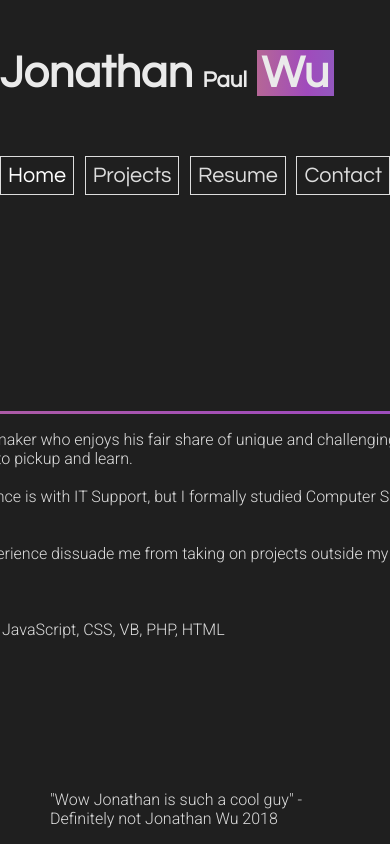
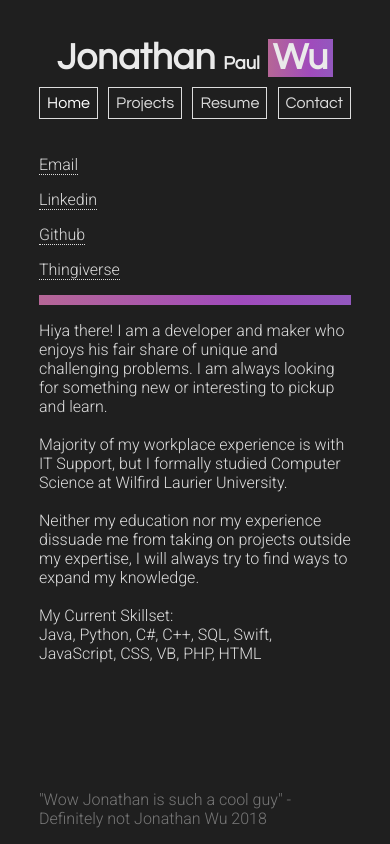
Before and after one commit to wuwica/personalwebsite, a PHP site: page / in a window 390 px wide; the page is wider, and only the part inside the window is pictured. Run offline with PHP 8.4, Linux system fonts and the light colour scheme; some libraries are stand-ins or nearby versions.

Commit message:
adding mobile support
also fixing some quirky bits

```diff
--- a/index.html
+++ b/index.html
@@ -11,6 +11,7 @@
     <link href="https://fonts.googleapis.com/css?family=Questrial|Roboto:300" rel="stylesheet">
     <link rel="icon" href="favicon.ico" type="image/x-icon" />
     <link rel="shortcut icon" href="favicon.ico" type="image/x-icon" />
+    <meta name="viewport" content="width=device-width, initial-scale=1, user-scalable=no">
 
 </head>
 
@@ -210,7 +211,7 @@
 
     <div class=footer>
         <div id="footer-content">
-            <p>"Wow Jonathan is such a cool guy" - Definitely not Jonathan Wu 2018</p>
+            <p id="footer-colour">"Wow Jonathan is such a cool guy" - Definitely not Jonathan Wu 2018</p>
         </div>
     </div>
 </body>
--- a/mainSheet.css
+++ b/mainSheet.css
@@ -50,7 +50,6 @@ x {
 
 h1 {
     margin: 0 0 60px 0;
-
     font-family: 'Questrial', sans-serif;
     font-size: 2.8em;
     color: var(--title-text-colour);
@@ -95,7 +94,6 @@ body {
     padding-top: 20px;
     padding-bottom: 20px;
     margin-top: 40px;
-
     transition-timing-function: ease;
     transition-timing-function: cubic-bezier(0.25, 0.1, 0.25, 1);
 }
@@ -129,8 +127,7 @@ body {
     */
 }
 
-#contact-content {
-}
+#contact-content {}
 
 #contact-content form #contact-input {
     display: flex;
@@ -287,10 +284,9 @@ input:focus~.highlight {
     -webkit-animation: hideContent .75s linear;
     -moz-animation: hideContent .75s linear;
     animation: hideContent .75s linear;
-
 }
 
-.start-hidden{
+.start-hidden {
     height: 0;
     visibility: hidden;
 }
@@ -305,12 +301,12 @@ input:focus~.highlight {
         visibility: visible;
     }
     36% {
-        visibility: hidden ;
+        visibility: hidden;
         height: 0;
     }
 }
 
-@-webkit-keyframes hideContent{
+@-webkit-keyframes hideContent {
     0% {
         height: auto;
         visibility: visible;
@@ -320,12 +316,12 @@ input:focus~.highlight {
         visibility: visible;
     }
     36% {
-        visibility: hidden ;
+        visibility: hidden;
         height: 0;
     }
 }
 
-@-moz-keyframes hideContent{
+@-moz-keyframes hideContent {
     0% {
         height: auto;
         visibility: visible;
@@ -335,12 +331,12 @@ input:focus~.highlight {
         visibility: visible;
     }
     36% {
-        visibility: hidden ;
+        visibility: hidden;
         height: 0;
     }
 }
 
-#project-content{
+#project-content {
     display: flex;
     flex-wrap: wrap;
     justify-content: space-between;
@@ -364,8 +360,7 @@ input:focus~.highlight {
     left: 50%;
     transform: translate(-50%, -50%);
     -ms-transform: translate(-50%, -50%);
-    background-color: rgba(0, 0, 0, 0.2) ;
-
+    background-color: rgba(0, 0, 0, 0.2);
 }
 
 .project-image {
@@ -374,15 +369,16 @@ input:focus~.highlight {
     width: 100%;
 }
 
-#resume-content{
+#resume-content {
     overflow: hidden;
 }
 
-#resume-image{
+#resume-image {
     background-color: white;
-    width:45%;
+    width: 45%;
 }
-#resume-link{
+
+#resume-link {
     display: flex;
     justify-content: space-between;
     align-items: center;
@@ -391,13 +387,13 @@ input:focus~.highlight {
     border-bottom: none;
 }
 
-#resume-link :hover{
+#resume-link:hover {
     height: 100px;
 }
 
 .image-title {
     position: absolute;
-    bottom:0px;
+    bottom: 0px;
     margin: 15px;
     color: white;
     font-size: 1.1em;
@@ -440,12 +436,11 @@ input:focus~.highlight {
     padding: 15px 0px;
 }
 
-.skill{
+.skill {
     height: 45px;
     width: 45px;
     margin-left: 15px;
 }
-
 
 .animate {
     -webkit-animation: showContent .75s linear forwards;
@@ -635,8 +630,10 @@ h3 {
 
 .slide-animation-play {
     animation: SlideDown .75s forwards;
-    -webkit-animation: SlideDown .75s forwards; /* Safari 4+ */
-    -moz-animation: SlideDown .75s forwards; /* Fx 5+ */
+    -webkit-animation: SlideDown .75s forwards;
+    /* Safari 4+ */
+    -moz-animation: SlideDown .75s forwards;
+    /* Fx 5+ */
     -o-animation: SlideDown .75s forwards;
 }
 
@@ -660,8 +657,12 @@ h3 {
         transform: translateY(65%);
         animation-timing-function: ease-out;
     }
+    99% {
+        opacity: 1;
+        transform: translateY(100%);
+    }
     100% {
-        transform: translateY(100%);
+        opacity: 0;
     }
 }
 
@@ -685,8 +686,12 @@ h3 {
         transform: translateY(65%);
         animation-timing-function: ease-out;
     }
+    99% {
+        opacity: 1;
+        transform: translateY(100%);
+    }
     100% {
-        transform: translateY(100%);
+        opacity: 0;
     }
 }
 
@@ -710,8 +715,12 @@ h3 {
         transform: translateY(65%);
         animation-timing-function: ease-out;
     }
+    99% {
+        opacity: 1;
+        transform: translateY(100%);
+    }
     100% {
-        transform: translateY(100%);
+        opacity: 0;
     }
 }
 
@@ -735,8 +744,12 @@ h3 {
         transform: translateY(65%);
         animation-timing-function: ease-out;
     }
+    99% {
+        opacity: 1;
+        transform: translateY(100%);
+    }
     100% {
-        transform: translateY(100%);
+        opacity: 0;
     }
 }
 
@@ -777,27 +790,98 @@ h3 {
     }
 }
 
-@media screen and (max-width: 1000px) {
+@media screen and (max-width: 768px) {
+    html {
+        margin: 0px;
+        padding: 0px;
+    }
+    ::-webkit-scrollbar {
+        width: 0px;
+    }
+    #container {
+        width: 80%;
+        padding: 10%;
+        display: flex;
+        justify-content: center;
+    }
+    #menu-cards {
+        width: 100%;
+        justify-content: space-between;
+        max-width: 100%;
+    }
+    #page-manager {
+        margin-top: 0px;
+        width: 100%;
+    }
     #main-content {
         flex-direction: column;
         width: 100%;
     }
+    #project-content {
+        width: 100%;
+        max-width: 100%;
+    }
+    .project-card {
+        width: 100%;
+        height: auto;
+        margin-bottom: 20px
+    }
+    .image-cover {
+        width: 100%;
+        height: 150px;
+    }
+    .project-image {
+        height: 150px;
+    }
+    .progress-bar{
+        width: 100%;
+        margin-right: 15px;
+    }
+
+    #slide-animation {
+        max-height: 100vh;
+    }
+    .skill {
+        width: 2em;
+        height: 2em;
+    }
+    #resume-content {
+        width: 100%;
+    }
+    #resume-image {
+        width: 100%;
+        margin: 0 0 20px 0px;
+    }
+    #resume-link {
+        flex-direction: column;
+    }
     #title {
         width: 100%;
+        text-align: center;
+    }
+    h1 {
+        font-size: 2.3em;
+        margin-bottom: 10px;
+    }
+    h3 {
+        font-size: 1em;
     }
     content {
         width: 100%;
     }
     .footer {
+        padding: 0 10%;
+        width: 80%;
+    }
+    #footer-content {
         width: 100%;
     }
-    #footer-content {
-        margin: 0 50px;
-        width: auto;
+    #footer-colour {
+        color: #777;
     }
     .separator {
         width: 100%;
-        height: 3px;
+        height: 10px;
         background: linear-gradient(90deg, var(--theme-red), var(--theme-yellow), var(--theme-purple), var(--theme-blue), var(--theme-red));
         background-size: 1000% 100%;
         background-position: 0% 0%;
@@ -806,3 +890,10 @@ h3 {
         animation: GradientLoop 15s linear infinite;
     }
 }
+
+@media screen and (max-width: 353px) {
+    #container {
+        width: 90%;
+        padding: 5%;
+    }
+}
```
